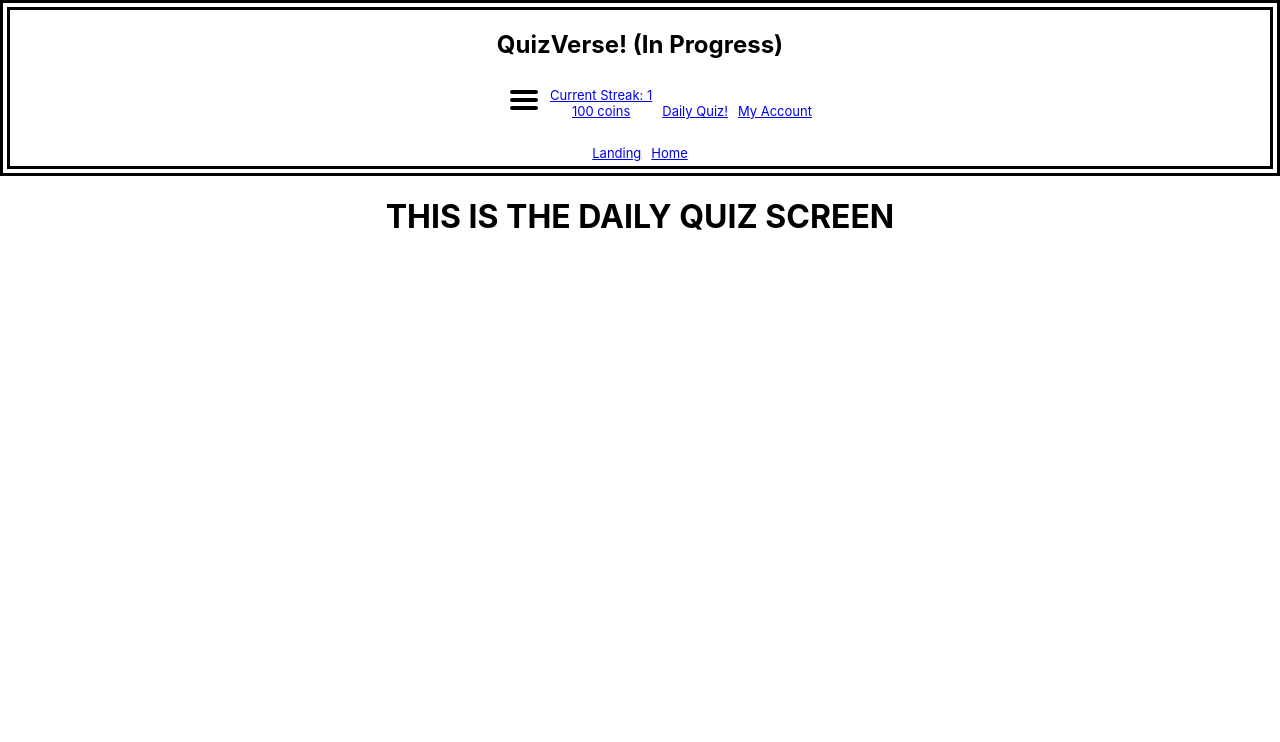
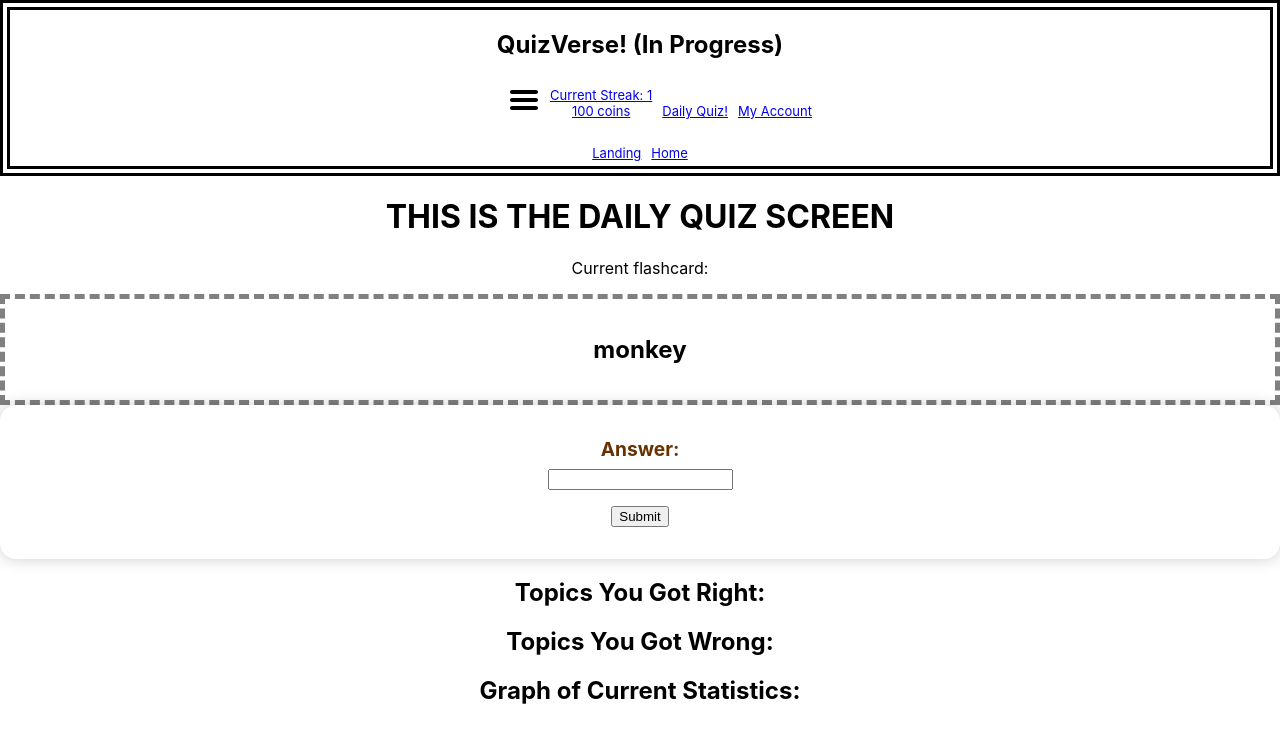
Before and after one commit to agiledev-students-spring2023/final-project-quizverse, a React (Create React App) app in the folder front-end/: page /daily-quiz in a window 1280 px wide. Shown: the top 742 px of the page. Built offline with nearby package versions, Linux system fonts and the light colour scheme.

Commit message:
very rudimentary daily quiz

```diff
--- a/front-end/package.json
+++ b/front-end/package.json
@@ -3,6 +3,9 @@
   "version": "0.1.0",
   "private": true,
   "dependencies": {
+    "@emotion/react": "^11.10.6",
+    "@emotion/styled": "^11.10.6",
+    "@mui/material": "^5.11.11",
     "@testing-library/jest-dom": "^5.16.5",
     "@testing-library/react": "^13.4.0",
     "@testing-library/user-event": "^13.5.0",
--- a/front-end/src/components/DailyQuiz/DailyQuiz.js
+++ b/front-end/src/components/DailyQuiz/DailyQuiz.js
@@ -1,11 +1,52 @@
 //eslint-disable-next-line
 import styles from './DailyQuiz.module.css'
+import React, {useState} from 'react';
+import Box from '@mui/material/Box';
 
 const DailyQuiz = props => {
+  const words = ['monkey','birch','virus']
+  //const definitions = ['animal','plant','not alive']
+  //const [flashcard, setFlashcard] = useState('');
+  const [answer, setAnswer] = useState('');
+  let word = words[0]
+  const handleSubmit = (event) => {
+    event.preventDefault();
+    const foundUser = answer;
+    if (foundUser) {
+      word=words[1]
+      alert('Correct!');
+    } else {
+      alert('Incorrect!');
+    }
+  }
   return (
-
+      <>
       <h1>THIS IS THE DAILY QUIZ SCREEN</h1>
-
+      <p>Current flashcard:</p>
+      <Box sx={{ p: 2, border: '5px dashed grey' }}><h2>{word}</h2></Box>
+      <form className="login-page-form" onSubmit={handleSubmit}>
+        <div className="login-page-input-container">
+          <label htmlFor="password" className="login-page-label">Answer:</label>
+          <input
+            type="text"
+            id="answer"
+            value={answer}
+            onChange={(event) => setAnswer(event.target.value)}
+            className="answer-input"
+          />
+        </div>
+        <button type="submit" className="answer-button">Submit</button>
+        </form>
+        <div>
+          <h2>Topics You Got Right:</h2>
+        </div>
+        <div>
+          <h2>Topics You Got Wrong:</h2>
+        </div>
+        <div>
+          <h2>Graph of Current Statistics:</h2>
+        </div>
+      </>
   )
 }
 
```
Also changed, not shown: 1 other file (tests, documents, lock files or other folders).
